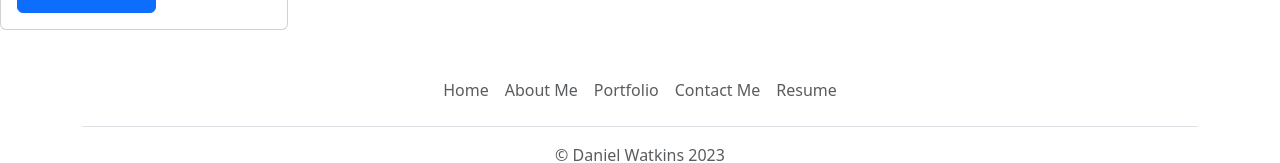
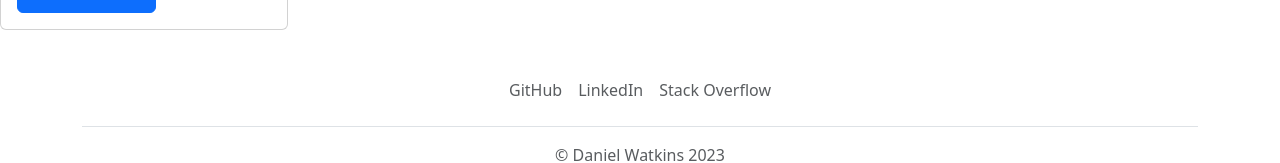
Before and after one commit to dan-watkins/react-portfolio, a React (Vite) app in the folder react-portfolio/: page /project/1 in a window 1280 px wide. Shown: the part 433-596 px from the top of the page. Built offline with nearby package versions, Linux system fonts and the light colour scheme; no server answers.

Commit message:
updated footer with links to socials

```diff
--- a/react-portfolio/src/components/Footer.jsx
+++ b/react-portfolio/src/components/Footer.jsx
@@ -6,28 +6,27 @@ export default function Footer() {
       <footer class="py-3 my-4">
         <ul class="nav justify-content-center border-bottom pb-3 mb-3">
           <li class="nav-item">
-            <a href="home" class="nav-link px-2 text-muted">
-              Home
+            <a
+              href="https://github.com/dan-watkins"
+              class="nav-link px-2 text-muted"
+            >
+              GitHub
             </a>
           </li>
           <li class="nav-item">
-            <a href="about" class="nav-link px-2 text-muted">
-              About Me
+            <a
+              href="https://www.linkedin.com/in/daniel-watkins-08b41661/"
+              class="nav-link px-2 text-muted"
+            >
+              LinkedIn
             </a>
           </li>
           <li class="nav-item">
-            <a href="project/:id" class="nav-link px-2 text-muted">
-              Portfolio
-            </a>
-          </li>
-          <li class="nav-item">
-            <a href="contact" class="nav-link px-2 text-muted">
-              Contact Me
-            </a>
-          </li>
-          <li class="nav-item">
-            <a href="resume" class="nav-link px-2 text-muted">
-              Resume
+            <a
+              href="https://stackoverflow.com/"
+              class="nav-link px-2 text-muted"
+            >
+              Stack Overflow
             </a>
           </li>
         </ul>
```
